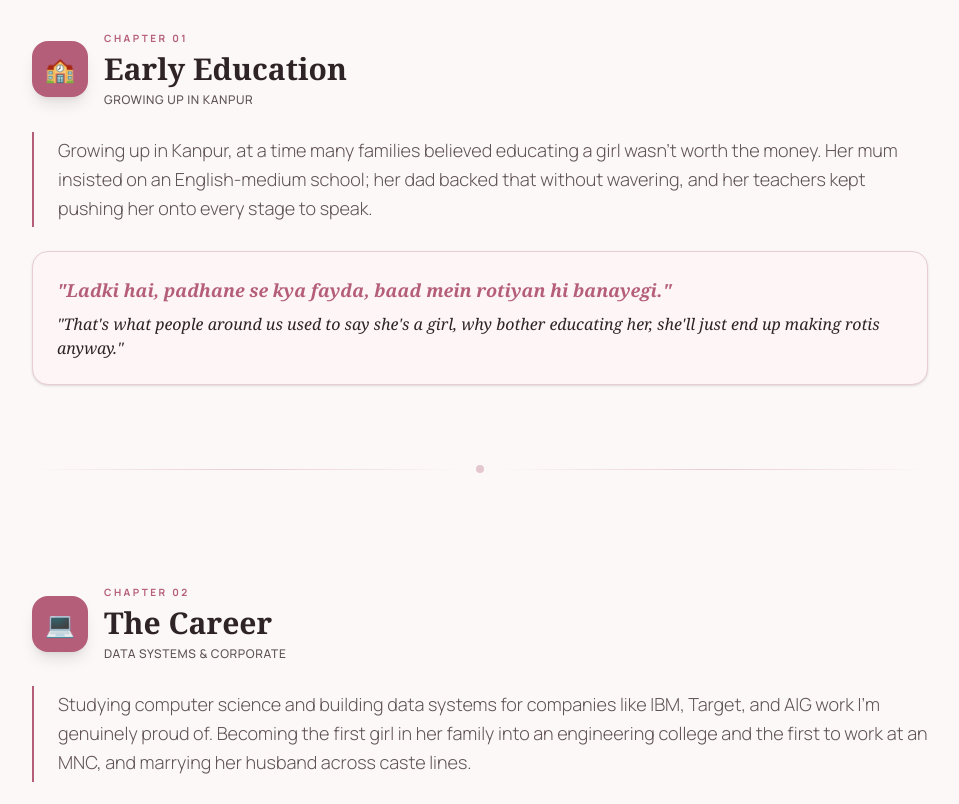
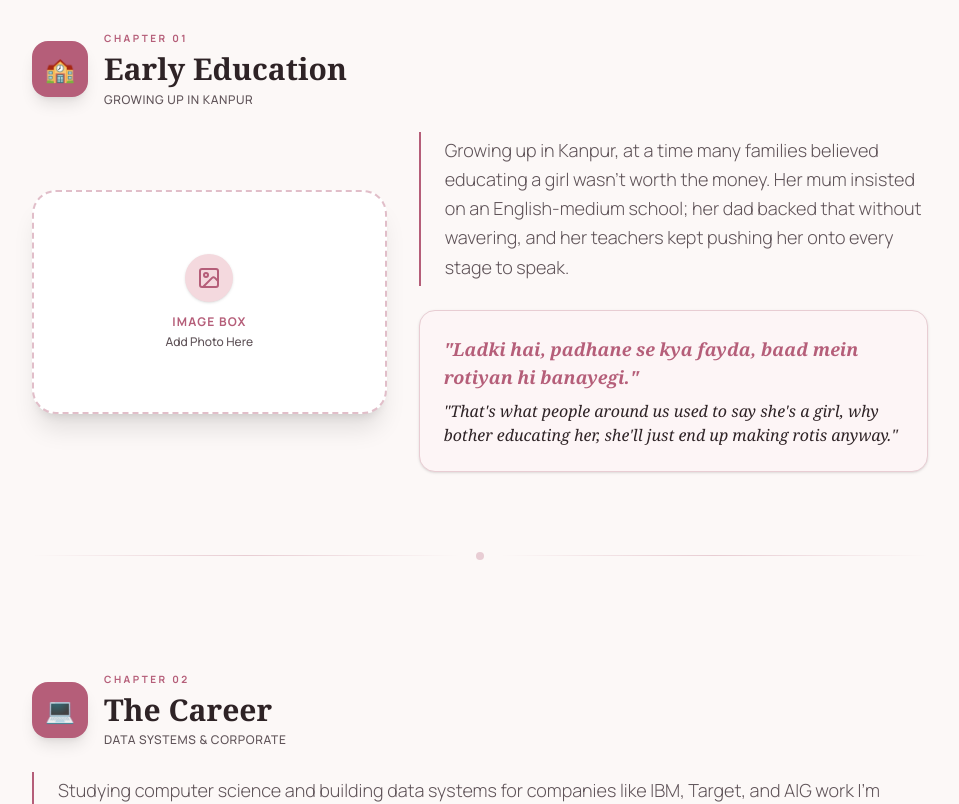
Before and after one commit to Abhilash-Jaiswal/portfolio, a React (Vite) app in the folder client/: page /portfolio/life-story in a window 1280 px wide. Shown: the part 600-1404 px from the top of the page, without its empty margins (160-1119 px from the left). Built offline with nearby package versions, Linux system fonts and the light colour scheme; a web font is replaced by a local one.

Commit message:
ch-1,3,5 image add

```diff
--- a/client/src/components/sections/LifeStorySection.jsx
+++ b/client/src/components/sections/LifeStorySection.jsx
@@ -1,6 +1,5 @@
 import { useEffect, useRef, useState } from "react";
-import { GraduationCap, Heart, Leaf, Mic, Flower2, HeartHandshake } from "lucide-react";
-import storyImage from "../../assets/file.png";
+import { GraduationCap, Heart, Leaf, Mic, Flower2, HeartHandshake, Image as ImageIcon } from "lucide-react";
 
 /* ─── Scroll-reveal hook ─────────────────────────── */
 function useReveal() {
@@ -55,7 +54,6 @@ const CHAPTERS = [
     num: "03", icon: Leaf,
     title: "Motherhood & Transformation",
     sub: "A small birth, a big reset, and 28 kilos of rediscovery",
-    imageCaption: "my daughter",
     intro: "Her daughter's early, small birth rearranged everything she thought she'd figured out. The real start of paying attention to food, rest, and her own body.",
     cards: [
       { heading: "When Everything Changed", body: "Her daughter's premature birth was a wake up call that no corporate training could have prepared her for. Suddenly, the systems she'd built for data no longer mattered. What mattered was survival, health, and figuring out how to show up for this tiny new life." },
@@ -126,34 +124,18 @@ function ChapterPill({ chap, active, onClick }) {
 
 /* ─── Chapter image placeholder ───────────────── */
 function ChapterImageBox({ chap }) {
-  const Icon = chap.icon;
-
   return (
-    <aside className="reveal">
-      <div
-        className="h-full rounded-[2rem] border border-[#E8CDD3]/70 bg-white/80 p-4 shadow-sm"
-        style={{ borderColor: `${theme.border}90` }}
-      >
-        <div className="relative aspect-[4/3] overflow-hidden rounded-[1.4rem] border-2 border-dashed border-[#B55E79]/55 bg-gradient-to-br from-[#F8E9EC] to-white">
-          <img
-            src={storyImage}
-            alt={`${chap.title} chapter`}
-            className="absolute inset-0 h-full w-full object-cover object-center"
-          />
-          <div className="absolute inset-0 bg-gradient-to-t from-[#2E2326]/65 to-transparent" />
-          <div className="absolute inset-0 flex flex-col items-center justify-center text-center px-6">
-            <div className="w-14 h-14 rounded-2xl flex items-center justify-center mb-4 text-white shadow-md" style={{ backgroundColor: theme.primary }}>
-              {Icon && <Icon className="w-7 h-7" strokeWidth={1.5} />}
-            </div>
-            <span className="text-[10px] font-bold tracking-[0.25em] uppercase text-white">Chapter {chap.num}</span>
-            <span className="mt-2 text-xs font-medium uppercase tracking-[0.2em] text-white/90">{chap.imageCaption || "Image Story"}</span>
-          </div>
+    <aside className="reveal flex justify-center">
+      <div className="w-full max-w-sm h-64 sm:h-72 rounded-3xl border-2 border-dashed border-[#B55E79]/40 bg-white shadow-xl flex flex-col items-center justify-center p-6 text-center group hover:border-[#B55E79] transition-all relative overflow-hidden">
+        <div className="w-14 h-14 rounded-2xl bg-[#F4D9DE] text-[#B55E79] flex items-center justify-center mb-4 shadow-sm group-hover:scale-110 transition-transform">
+          <ImageIcon className="w-7 h-7" />
         </div>
-
-        <div className="mt-4 border-t border-[#E8CDD3]/70 pt-4">
-          <div className="text-[10px] font-bold tracking-[0.28em] uppercase" style={{ color: theme.primary }}>Story Archive</div>
-          <div className="mt-2 font-serif text-sm font-bold leading-snug" style={{ color: theme.dark }}>{chap.imageCaption || chap.title}</div>
-        </div>
+        <span className="text-xs font-bold uppercase tracking-[0.2em] text-[#B55E79] mb-2">
+          Image Box
+        </span>
+        <p className="text-xs text-[#5F5358] font-medium">
+          Add Photo Here
+        </p>
       </div>
     </aside>
   );
@@ -386,8 +368,8 @@ export function LifeStorySection() {
               </div>
             </div>
 
-            <div className="grid grid-cols-1 lg:grid-cols-[minmax(260px,0.88fr)_minmax(640px,1.12fr)] gap-10 lg:gap-12 mb-10">
-              <ChapterImageBox chap={chap} />
+            <div className={`grid grid-cols-1 ${["01", "03", "05"].includes(chap.num) ? "lg:grid-cols-[minmax(260px,0.88fr)_minmax(640px,1.12fr)]" : ""} gap-10 lg:gap-12 mb-10`}>
+              {["01", "03", "05"].includes(chap.num) && <ChapterImageBox chap={chap} />}
 
               <div className="reveal min-w-0">
                 <div
--- a/client/src/pages/MyStoryPage.jsx
+++ b/client/src/pages/MyStoryPage.jsx
@@ -1,6 +1,6 @@
 import { useEffect } from "react";
 import { Link } from "react-router-dom";
-import { Sparkles, MessageCircle } from "lucide-react";
+import { Sparkles, MessageCircle, Image as ImageIcon } from "lucide-react";
 
 function useReveal() {
   useEffect(() => {
@@ -131,6 +131,25 @@ export function MyStoryPage() {
                 </div>
               </div>
 
+              <div className={["01", "03", "05"].includes(chap.num) ? "grid grid-cols-1 md:grid-cols-12 gap-8 items-center" : ""}>
+                {/* Image Box placeholder on left side for Ch 1, 3, and 5 */}
+                {["01", "03", "05"].includes(chap.num) && (
+                  <div className="md:col-span-5 flex justify-center">
+                    <div className="w-full max-w-xs sm:max-w-sm h-64 sm:h-56 rounded-3xl border-2 border-dashed border-[#B55E79]/40 bg-white shadow-xl flex flex-col items-center justify-center p-4 text-center group hover:border-[#B55E79] transition-all relative overflow-hidden">
+                      <div className="w-12 h-12 rounded-xl bg-[#F4D9DE] text-[#B55E79] flex items-center justify-center mb-3 group-hover:scale-110 transition-transform shadow-sm">
+                        <ImageIcon className="w-6 h-6" />
+                      </div>
+                      <span className="text-xs font-bold uppercase tracking-widest text-[#B55E79] mb-1">
+                        Image Box
+                      </span>
+                      <p className="text-xs text-[#5F5358] font-medium">
+                        Add Photo Here
+                      </p>
+                    </div>
+                  </div>
+                )}
+
+                <div className={["01", "03", "05"].includes(chap.num) ? "md:col-span-7" : ""}>
                   {/* Intro Paragraph */}
                   <div className="reveal mb-6 pl-6 border-l-2 border-[#B55E79] py-1">
                     <p className="text-lg font-light leading-relaxed text-[#5F5358]">
@@ -149,6 +168,8 @@ export function MyStoryPage() {
                       )}
                     </div>
                   )}
+                </div>
+              </div>
 
               {/* Divider */}
               {ci < CHAPTERS.length - 1 && (
```
Lines whose indentation alone changed are shown as unchanged.
